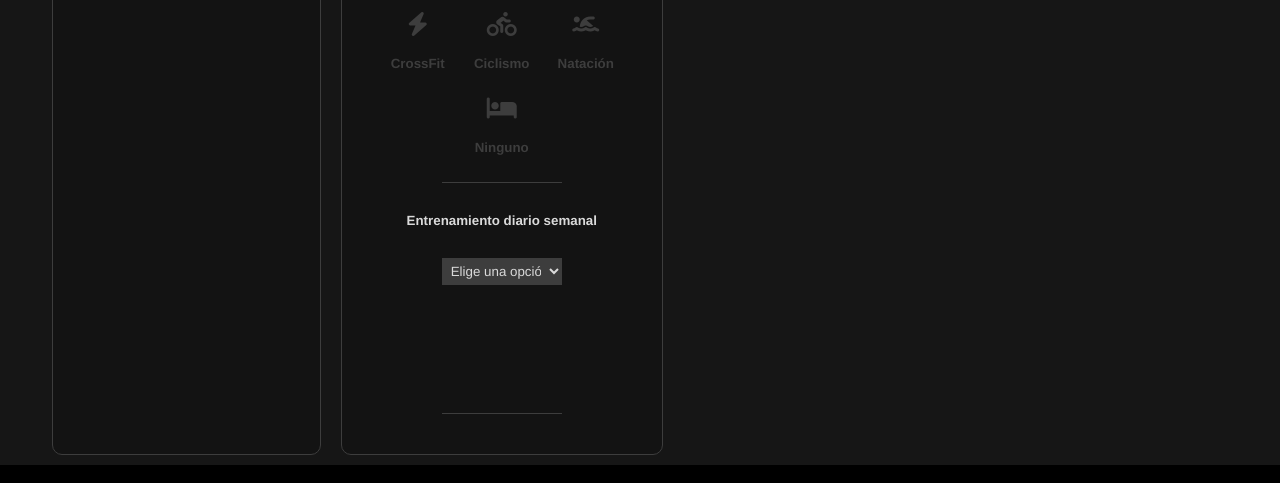
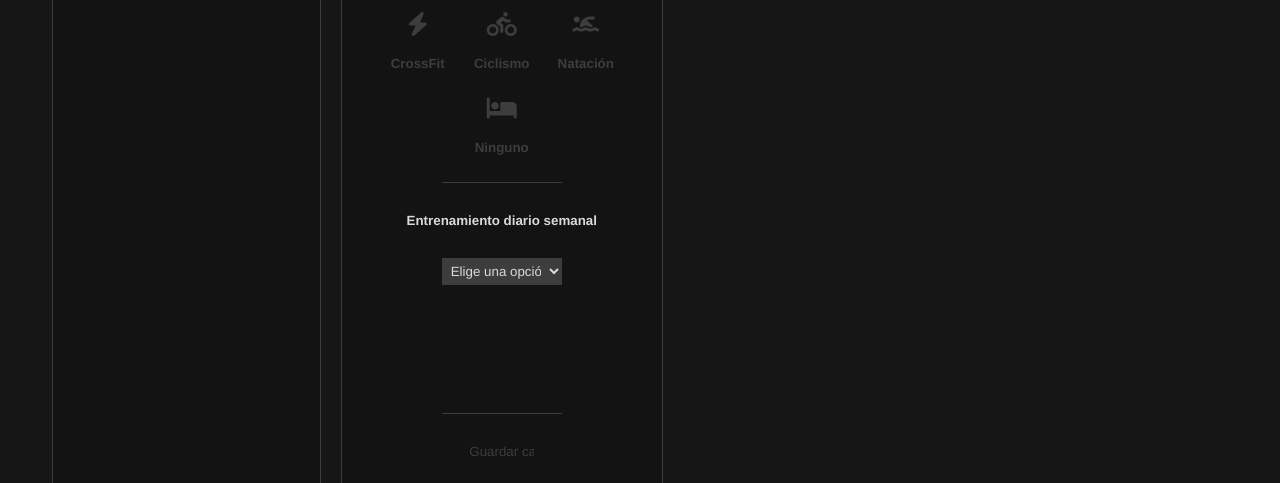
Before and after one commit to agustin-antunez/Lab2-Final-Project, a plain HTML site: page perfil.html in a window 1280 px wide. Shown: the part 1188-1671 px from the top of the page. Drawn offline with Linux system fonts and the light colour scheme.

Commit message:
Se agrega boton de guardar en formulario

```diff
--- a/perfil.html
+++ b/perfil.html
@@ -233,6 +233,9 @@
                                 </div>
                             </div>
                             <div class="sep"></div>
+                            <div class="save-button">
+                                <input type="submit" value="Guardar cambios">
+                            </div>
 
                         </form>
                     </div>
```
